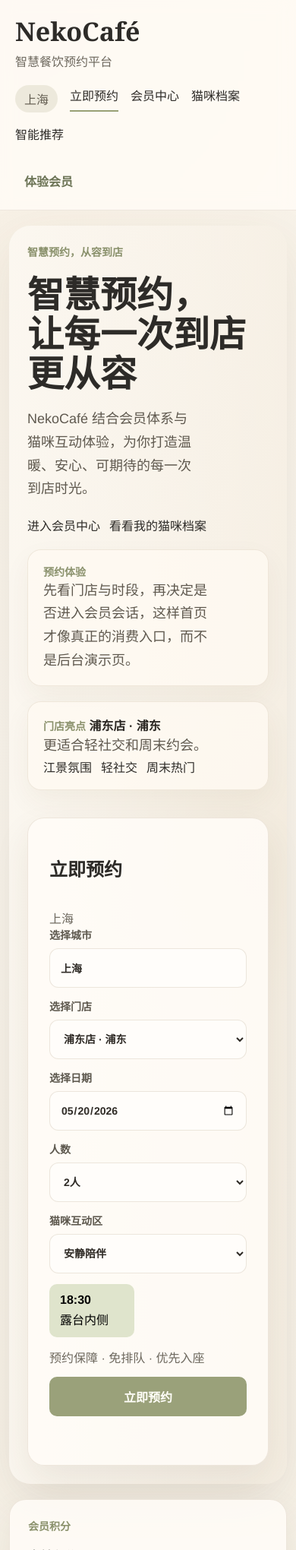
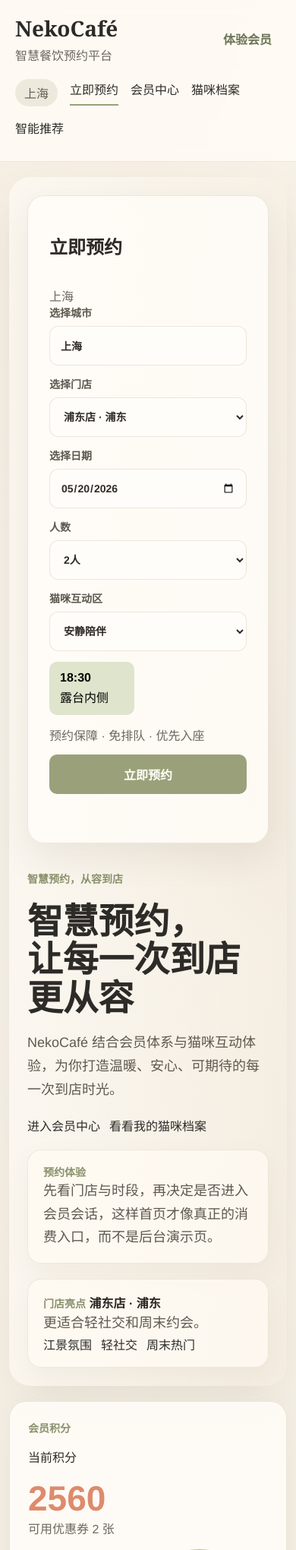
Before and after one commit to qijinyu0608/NekoCaf-, a FastAPI app: page / in a window 390 px wide. Shown: the top 2040 px of the page at 76% size. Run offline with FastAPI, Linux system fonts and the light colour scheme; data comes from the database, SQL or seed files in the repository; data that the repository does not hold is empty; some libraries are stand-ins or nearby versions.

Commit message:
feat(web): prioritize booking flow on narrow screens v1.2

```diff
--- a/project/app/static/app.css
+++ b/project/app/static/app.css
@@ -458,7 +458,28 @@ select {
 }
 
 @media (max-width: 1080px) {
-  .site-header,
+  .site-header {
+    display: grid;
+    grid-template-columns: 1fr auto;
+    grid-template-areas:
+      "brand user"
+      "nav nav";
+    align-items: center;
+  }
+
+  .brand-text {
+    grid-area: brand;
+  }
+
+  .top-nav {
+    grid-area: nav;
+  }
+
+  .user-area {
+    grid-area: user;
+    justify-self: end;
+  }
+
   .detail-header {
     flex-direction: column;
     align-items: stretch;
@@ -468,6 +489,19 @@ select {
   .card-grid,
   .detail-grid {
     grid-template-columns: 1fr;
+  }
+
+  .booking-card {
+    order: 1;
+  }
+
+  .hero-copy {
+    order: 2;
+    max-width: none;
+  }
+
+  .hero-copy p {
+    max-width: 32ch;
   }
 
   .hero-note-grid {
@@ -480,6 +514,10 @@ select {
     padding: 18px 20px;
   }
 
+  .brand-title {
+    font-size: 28px;
+  }
+
   .page {
     width: min(100% - 24px, 1280px);
     padding-top: 20px;
@@ -487,6 +525,25 @@ select {
 
   .hero {
     padding: 24px;
+  }
+
+  .hero-copy h1 {
+    font-size: clamp(42px, 12vw, 56px);
+  }
+
+  .top-nav {
+    flex-wrap: nowrap;
+    overflow-x: auto;
+    gap: 18px;
+    padding-bottom: 4px;
+  }
+
+  .top-nav::-webkit-scrollbar {
+    display: none;
+  }
+
+  .user-area {
+    justify-content: flex-end;
   }
 
   .split-grid,
```
